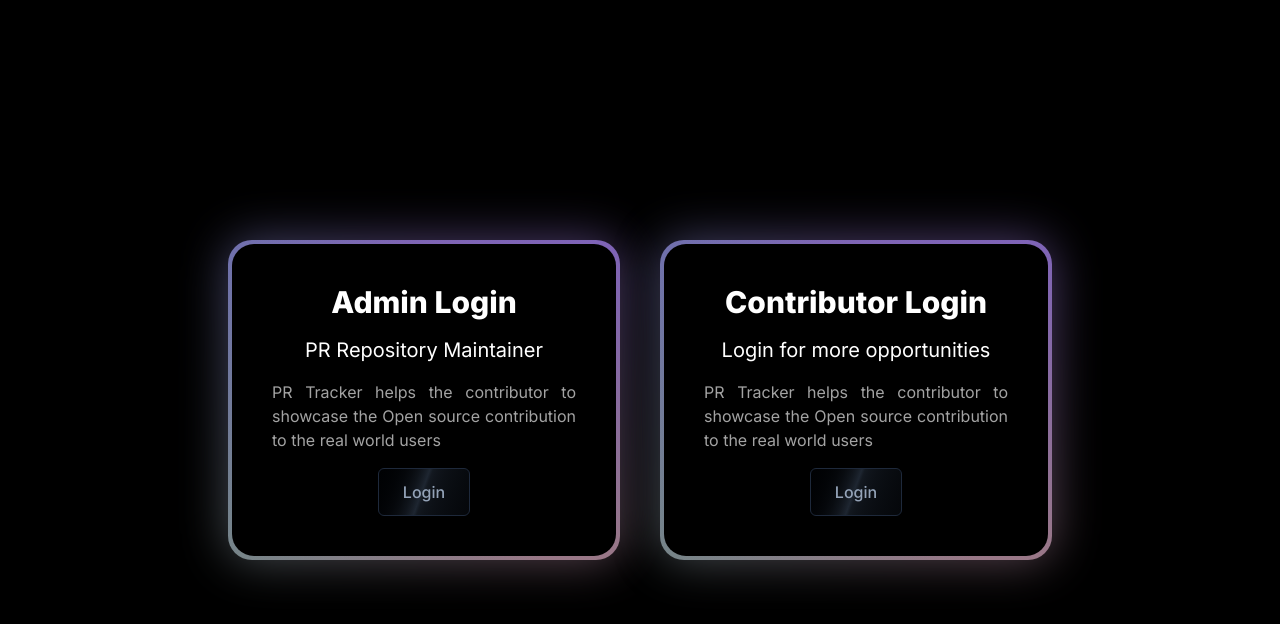
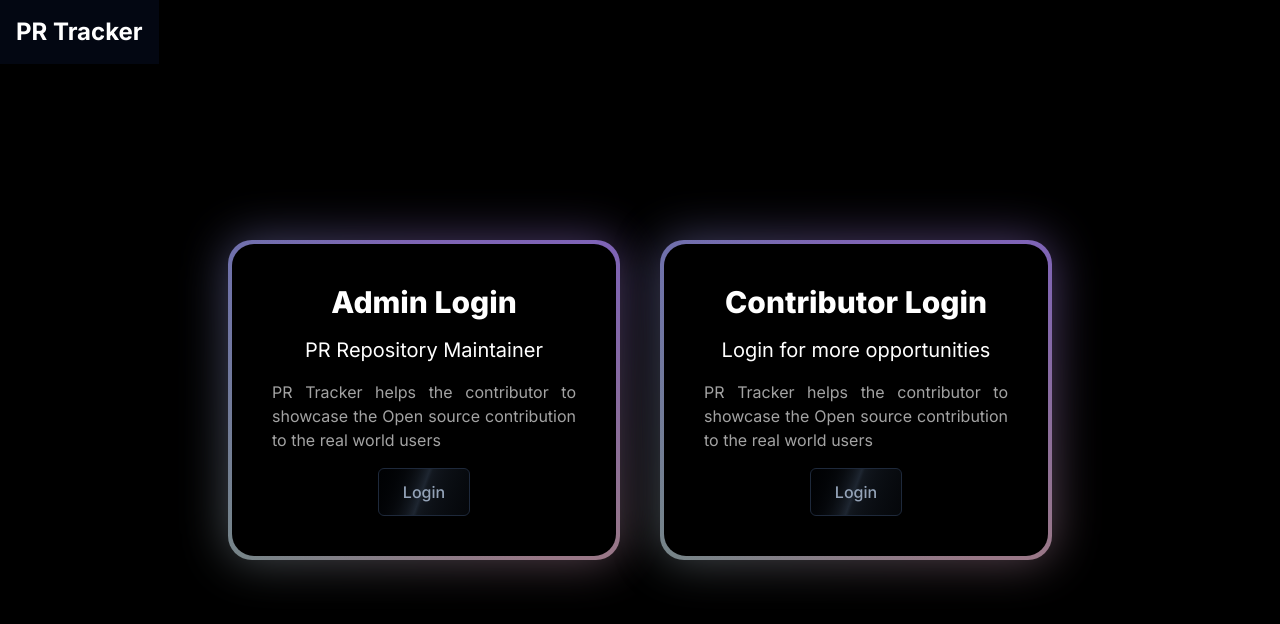
Before and after one commit to sheninthjr/PR-Tracker, a Next.js app in the folder apps/web/: page / in a window 1280 px wide. Shown: the top 624 px of the page. Built offline with nearby package versions, Linux system fonts and the light colour scheme.

Commit message:
NavBar added

```diff
--- a/apps/web/app/layout.tsx
+++ b/apps/web/app/layout.tsx
@@ -1,6 +1,7 @@
 import type { Metadata } from 'next';
 import { Inter } from 'next/font/google';
 import './globals.css';
+import { Navbar } from '@/components/example/Navbar';
 import { Toaster } from '@/components/ui/toaster';
 
 const inter = Inter({ subsets: ['latin'] });
@@ -18,6 +19,7 @@ export default function RootLayout({
   return (
     <html lang="en">
       <body className={inter.className}>
+        <Navbar />
         {children}
         <Toaster />
       </body>
--- /dev/null
+++ b/apps/web/components/example/Navbar.tsx
@@ -0,0 +1,14 @@
+import React from 'react';
+import Link from 'next/link';
+
+export function Navbar() {
+  return (
+    <nav className="fixed bg-gray-950 p-4">
+      <div className="flex justify-start items-center max-w-full mx-0">
+        <div className="text-white text-2xl font-bold">
+          <Link href="/">PR Tracker</Link>
+        </div>
+      </div>
+    </nav>
+  );
+}
```
